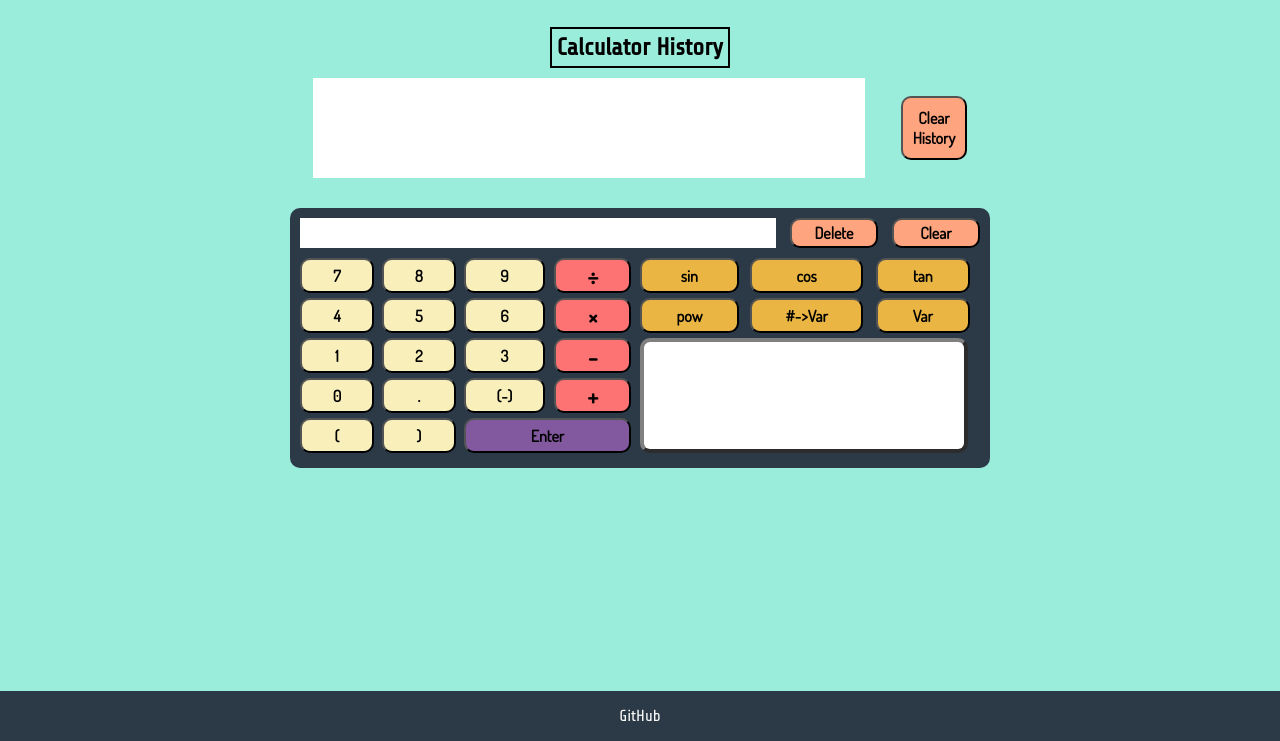
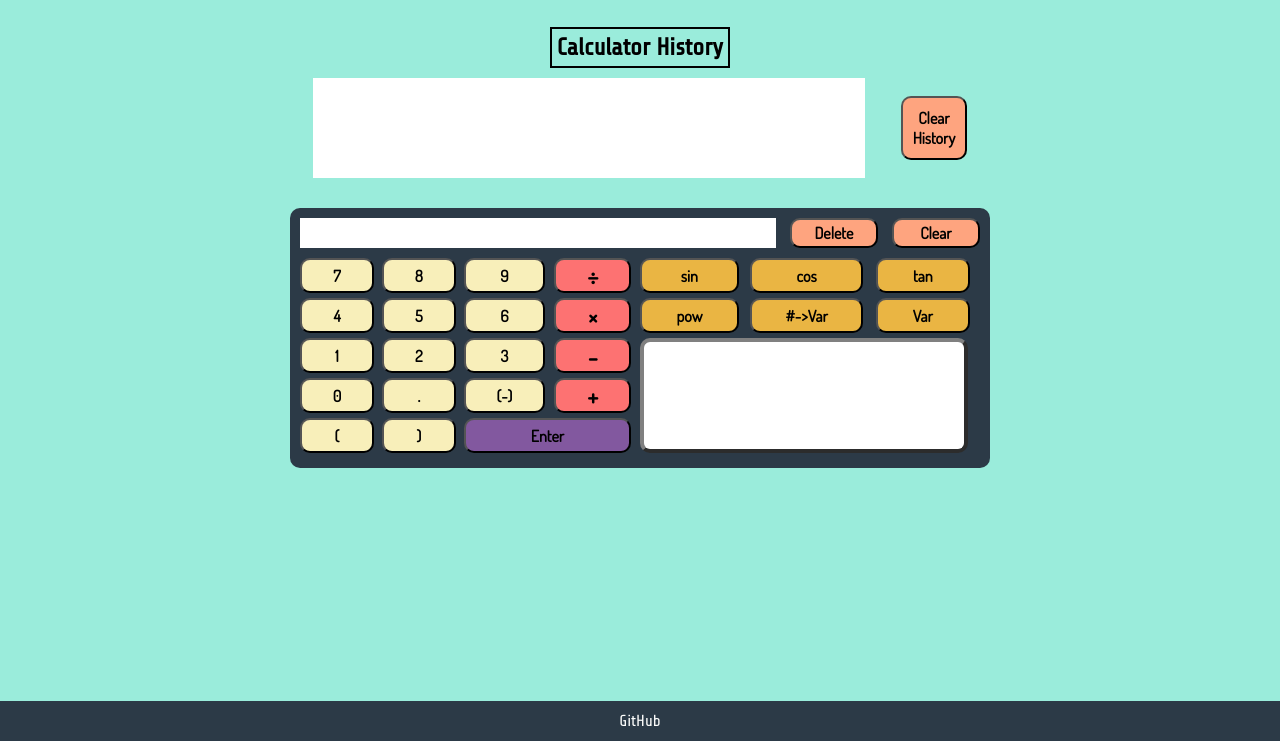
Before and after one commit to Kino101/Creative-Project-2, a plain HTML site: page index.html in a window 1280 px wide. Shown: the part 59-800 px from the top of the page. Drawn offline with Linux system fonts and the light colour scheme.

Commit message:
Found and fixed bug causing footer and header squishing

```diff
--- a/style.css
+++ b/style.css
@@ -4,7 +4,7 @@
   box-sizing: border-box;
 }
 
-html, body{
+html{
   height: 100%;
 }
 
@@ -190,7 +190,7 @@ h2 {
 /* Footer */
 .footer {
   display: flex;
-  height: 50px;
+  height: 40px;
   width: 100%;
   bottom: 0px;
   left: 0px;
@@ -207,7 +207,6 @@ h2 {
   color: #FFFFFE;
   bottom: 0px;
   left: 0px;
-  padding: 10px;
 }
 
 .footer-bottom a {
```
